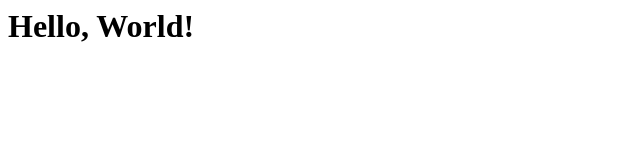
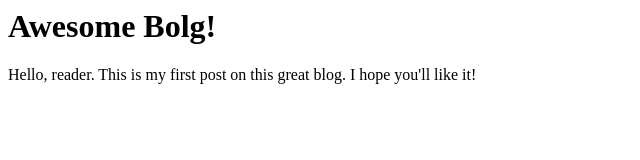
Before and after one commit to CsJoy0363/web_development, a plain HTML site: page index.html in a window 1280 px wide. Shown: the whole page, without its empty margins (0-640 px from the left). Drawn offline with Linux system fonts and the light colour scheme.

Commit message:
Update index.html

```diff
--- a/index.html
+++ b/index.html
@@ -1,5 +1,6 @@
 <html>
     <body>
-        <h1>Hello, World!</h1>
+        <h1>Awesome Bolg!</h1>
+        <p>Hello, reader. This is my first post on this great blog. I hope you'll like it!</p>
     </body>
 </html>
```
